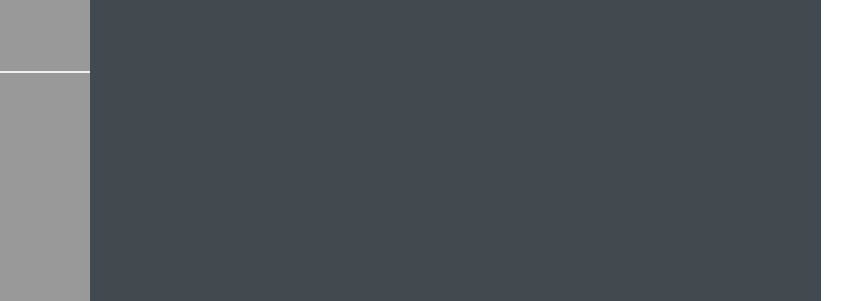
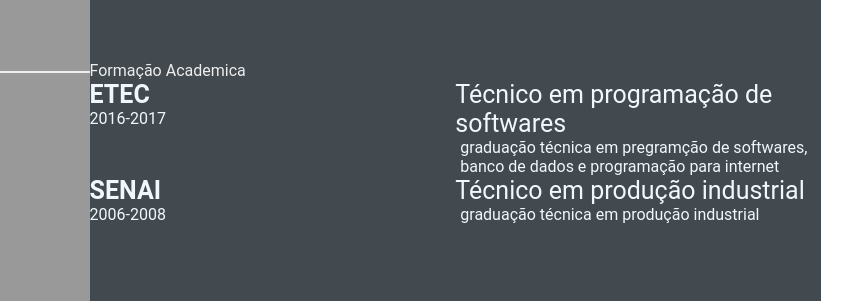
Before and after one commit to dehCastiglioni/dehCastiglioni.github.io, a plain HTML site: page index.html in a window 1280 px wide. Shown: the part 387-688 px from the top of the page, 331-1183 px from the left. Drawn offline with Linux system fonts and the light colour scheme.

Commit message:
feature: added education gap(updated index.html) (#4)

```diff
--- a/index.html
+++ b/index.html
@@ -1,5 +1,6 @@
 <!DOCTYPE html>
 <html lang="en">
+
 <head>
     <meta charset="UTF-8">
     <meta http-equiv="X-UA-Compatible" content="IE=edge">
@@ -8,6 +9,7 @@
 
     <link rel="stylesheet" href="Style.css">
 </head>
+
 <body>
     <main class="resume-contents">
         <section class="left-section">
@@ -29,9 +31,15 @@
                 <div class="skills">
                     <p class="left-title">Skills</p>
                     <ul>
-                        <li><p>C#, Java, HTML,CSS</p></li>
-                        <li><p>SQL, CLP, CNC</p></li>
-                        <li><p>Excel</p></li>
+                        <li>
+                            <p>C#, Java, HTML,CSS</p>
+                        </li>
+                        <li>
+                            <p>SQL, CLP, CNC</p>
+                        </li>
+                        <li>
+                            <p>Excel</p>
+                        </li>
                     </ul>
                 </div>
             </section>
@@ -72,7 +80,33 @@
                     </div>
                 </div>
             </section>
+            <section class="education gap">
+                <div class="right-title">Formação Academica</div>
+                <div class="education-contents">
+                    <div class="edication-left">
+                        <p class="education-school-name">ETEC</p>
+                        <p claass="education-time-period">2016-2017</p>
+                    </div>
+                    <div class="education-right">
+                        <p class="education-subject">Técnico em programação de softwares</p>
+                        <p class="education-desc">
+                            graduação técnica em pregramção de softwares, banco de dados e programação para internet
+                        </p>
+                    </div>
+                    <div class="edication-left">
+                        <p class="education-school-name">SENAI</p>
+                        <p claass="education-time-period">2006-2008</p>
+                    </div>
+                    <div class="education-right">
+                        <p class="education-subject">Técnico em produção industrial</p>
+                        <p class="education-desc">
+                            graduação técnica em produção industrial
+                        </p>
+                    </div>
+                </div>
+            </section>
         </section>
     </main>
 </body>
+
 </html>
```
Lines whose indentation alone changed are shown as unchanged.
